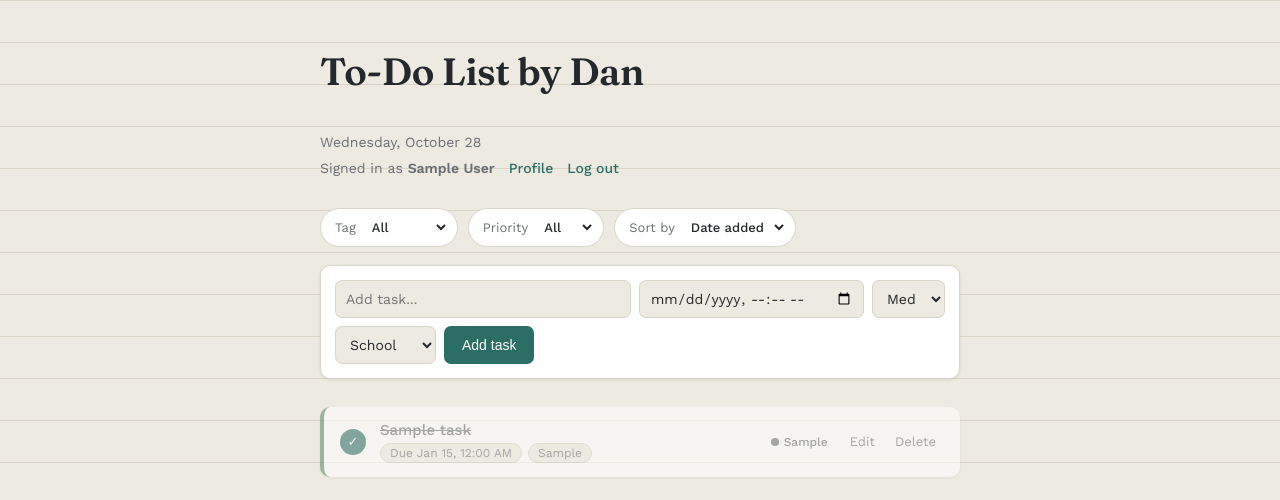
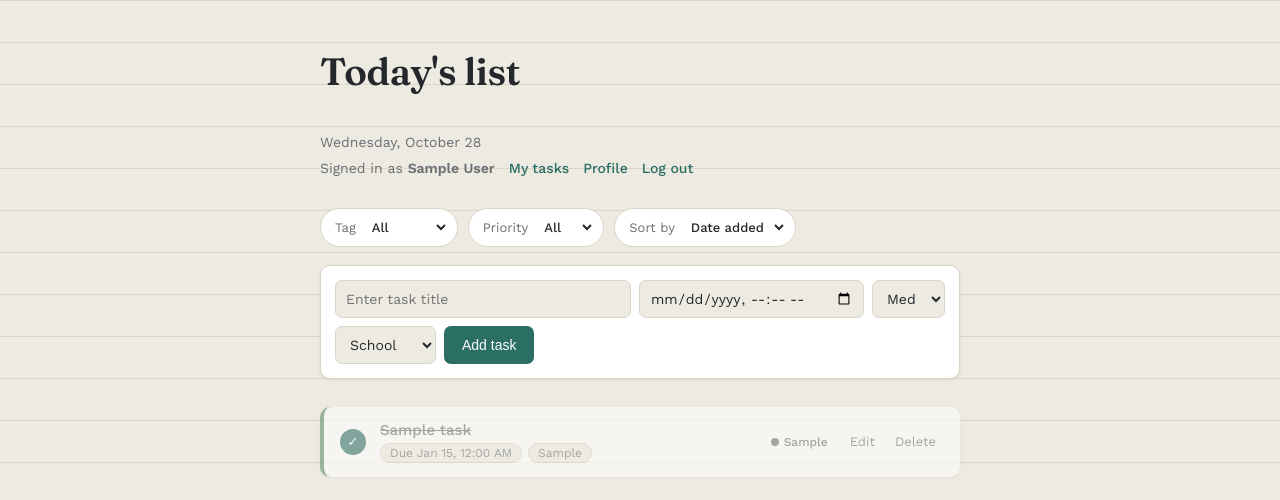
Before and after one commit to d4landan/cmsc128-Lab1_CRUD_Guevara, a Flask app: page / in a window 1280 px wide. Shown: the top 500 px of the page. Run offline with Flask 3, Linux system fonts and the light colour scheme; a user stored in the database is signed in; tables that the repository leaves empty hold one stand-in row (values such as "Sample post").

Commit message:
cmsc128-Indiv-Act3-finalX

```diff
--- a/todo-app/app.py
+++ b/todo-app/app.py
@@ -1,6 +1,6 @@
 from datetime import timedelta
 
-from flask import Flask, render_template, request, jsonify
+from flask import Flask, render_template, request, jsonify, redirect, url_for, flash
 from flask_login import LoginManager, current_user, login_required
 
 from config import Config
@@ -11,6 +11,7 @@ from auth import auth_bp
 app = Flask(__name__)
 app.config.from_object(Config)
 
+# The session cookie is signed with the SECRET_KEY
 app.permanent_session_lifetime = timedelta(days=7)
 
 init_db()
@@ -20,6 +21,16 @@ login_manager.login_view = "auth.login"
 login_manager.login_message = "Please log in to continue."
 login_manager.login_message_category = "error"
 login_manager.init_app(app)
+
+
+@login_manager.unauthorized_handler
+def unauthorized():
+    # Runs when @login_required fails
+    # API calls get a JSON 401, while page requests get redirected to the login page
+    if request.path.startswith("/api/"):
+        return jsonify({"error": "Not logged in."}), 401
+    flash(login_manager.login_message, login_manager.login_message_category)
+    return redirect(url_for("auth.login", next=request.path))
 
 
 @login_manager.user_loader
@@ -33,16 +44,24 @@ def load_user(user_id):
 app.register_blueprint(auth_bp)
 
 
-#  To-Do List (Activity 1)
+#  To-Do List
+
+def current_user_id():
+    return int(current_user.id)
+
+
+def not_found():
+    return jsonify({"error": "Not found."}), 404
+
 
 @app.route("/")
+@login_required
 def index():
-    if current_user.is_authenticated:
-        return render_template("index.html")
     return render_template("index.html")
 
 
 @app.route("/api/tasks", methods=["GET"])
+@login_required
 def get_tasks():
     sort_by = request.args.get("sort_by", "created_at")
     tag = request.args.get("tag")
@@ -52,8 +71,8 @@ def get_tasks():
     if sort_by not in allowed_sorts:
         sort_by = "created_at"
 
-    query = "SELECT * FROM tasks WHERE 1=1"
-    params = []
+    query = "SELECT * FROM tasks WHERE user_id = ?"
+    params = [current_user_id()]
     if tag:
         query += " AND tag = ?"
         params.append(tag)
@@ -69,12 +88,14 @@ def get_tasks():
 
 
 @app.route("/api/tasks", methods=["POST"])
+@login_required
 def create_task():
     data = request.get_json()
     conn = get_db()
+    # user_id is NOT read from the request: the new task is owned by whoever is logged in
     conn.execute(
-        "INSERT INTO tasks (title, due_date, priority, tag) VALUES (?, ?, ?, ?)",
-        (data["title"], data["due_date"], data["priority"], data["tag"]),
+        "INSERT INTO tasks (title, due_date, priority, tag, user_id) VALUES (?, ?, ?, ?, ?)",
+        (data["title"], data["due_date"], data["priority"], data["tag"], current_user_id()),
     )
     conn.commit()
     conn.close()
@@ -82,33 +103,52 @@ def create_task():
 
 
 @app.route("/api/tasks/<int:task_id>", methods=["PUT"])
+@login_required
 def update_task(task_id):
     data = request.get_json()
     conn = get_db()
-    conn.execute(
-        "UPDATE tasks SET title=?, due_date=?, priority=?, tag=? WHERE id=?",
-        (data["title"], data["due_date"], data["priority"], data["tag"], task_id),
+    # "AND user_id = ?" is the ownership check
+    cur = conn.execute(
+        "UPDATE tasks SET title=?, due_date=?, priority=?, tag=? WHERE id=? AND user_id=?",
+        (data["title"], data["due_date"], data["priority"], data["tag"], task_id, current_user_id()),
     )
     conn.commit()
+    changed = cur.rowcount
     conn.close()
+    if changed == 0:
+        return not_found()
     return jsonify({"status": "updated"})
 
 
 @app.route("/api/tasks/<int:task_id>/toggle", methods=["POST"])
+@login_required
 def toggle_task(task_id):
     conn = get_db()
-    conn.execute("UPDATE tasks SET done = NOT done WHERE id=?", (task_id,))
+    cur = conn.execute(
+        "UPDATE tasks SET done = NOT done WHERE id=? AND user_id=?",
+        (task_id, current_user_id()),
+    )
     conn.commit()
+    changed = cur.rowcount
     conn.close()
+    if changed == 0:
+        return not_found()
     return jsonify({"status": "toggled"})
 
 
 @app.route("/api/tasks/<int:task_id>", methods=["DELETE"])
+@login_required
 def delete_task(task_id):
     conn = get_db()
-    conn.execute("DELETE FROM tasks WHERE id=?", (task_id,))
+    cur = conn.execute(
+        "DELETE FROM tasks WHERE id=? AND user_id=?",
+        (task_id, current_user_id()),
+    )
     conn.commit()
+    changed = cur.rowcount
     conn.close()
+    if changed == 0:
+        return not_found()
     return jsonify({"status": "deleted"})
 
 
--- a/todo-app/database.py
+++ b/todo-app/database.py
@@ -23,6 +23,8 @@ def init_db():
             created_at    TIMESTAMP DEFAULT CURRENT_TIMESTAMP
         )
     """)
+
+    # Store one-time tokens for password reset links
     conn.execute("""
         CREATE TABLE IF NOT EXISTS password_resets (
             id          INTEGER PRIMARY KEY AUTOINCREMENT,
@@ -34,17 +36,49 @@ def init_db():
         )
     """)
 
-    conn.execute("""
-        CREATE TABLE IF NOT EXISTS tasks (
-            id          INTEGER PRIMARY KEY AUTOINCREMENT,
-            title       TEXT NOT NULL,
-            due_date    TEXT,
-            priority    TEXT DEFAULT 'Med',
-            tag         TEXT,
-            done        INTEGER DEFAULT 0,
-            created_at  TIMESTAMP DEFAULT CURRENT_TIMESTAMP
-        )
-    """)
+    _upgrade_tasks_table(conn)   # a database from Activity 2 has tasks with no owner
+    conn.execute(CREATE_TASKS)   # does nothing if the table already exists
+
+    conn.execute("CREATE INDEX IF NOT EXISTS idx_tasks_user ON tasks(user_id)")
 
     conn.commit()
     conn.close()
+
+
+# Every task belongs to one user
+# The `user_id` column is a foreign key to the `users` table, and is NOT NULL.
+CREATE_TASKS = """
+    CREATE TABLE IF NOT EXISTS tasks (
+        id          INTEGER PRIMARY KEY AUTOINCREMENT,
+        title       TEXT NOT NULL,
+        due_date    TEXT,
+        priority    TEXT DEFAULT 'Med',
+        tag         TEXT,
+        done        INTEGER DEFAULT 0,
+        created_at  TIMESTAMP DEFAULT CURRENT_TIMESTAMP,
+        user_id     INTEGER NOT NULL REFERENCES users(id) ON DELETE CASCADE
+    )
+"""
+
+
+def _upgrade_tasks_table(conn):
+    # If the tasks table exists but has no user_id column, we need to migrate it
+    # For the Activity 2 database with no ownership
+    columns = [row["name"] for row in conn.execute("PRAGMA table_info(tasks)")]
+    if not columns or "user_id" in columns:
+        return  # new database or already upgraded
+
+    conn.execute("ALTER TABLE tasks RENAME TO tasks_old")
+    conn.execute(CREATE_TASKS)
+
+    owner = conn.execute("SELECT MIN(id) AS id FROM users").fetchone()["id"]
+    if owner is None:
+        return
+    conn.execute(
+        """
+        INSERT INTO tasks (id, title, due_date, priority, tag, done, created_at, user_id)
+        SELECT id, title, due_date, priority, tag, done, created_at, ? FROM tasks_old
+        """,
+        (owner,),
+    )
+    conn.execute("DROP TABLE tasks_old")
--- a/todo-app/static/script.js
+++ b/todo-app/static/script.js
@@ -54,7 +54,14 @@ if (todayDateEl) {
   });
 }
 
-// Data
+// Data loading
+
+// task requests goes through here
+async function apiFetch(url, options) {
+  const res = await fetch(url, options);
+  if (res.status === 401) window.location.href = "/login";
+  return res;
+}
 
 function buildQuery() {
   const tag = document.getElementById("filterTag").value;
@@ -67,7 +74,8 @@ function buildQuery() {
 }
 
 async function loadTasks() {
-  const res = await fetch(`/api/tasks?${buildQuery()}`);
+  const res = await apiFetch(`/api/tasks?${buildQuery()}`);
+  if (!res.ok) return;
   currentTasks = await res.json();
   renderTasks(currentTasks);
 }
@@ -101,7 +109,7 @@ function renderTasks(tasks) {
   });
 }
 
-// Add/edit
+// Add / edit
 
 taskForm.addEventListener("submit", async (e) => {
   e.preventDefault();
@@ -114,22 +122,24 @@ taskForm.addEventListener("submit", async (e) => {
 
   const isEditing = Boolean(taskForm.dataset.editingId);
 
-  if (isEditing) {
-    await fetch(`/api/tasks/${taskForm.dataset.editingId}`, {
+  const res = isEditing
+    ? await apiFetch(`/api/tasks/${taskForm.dataset.editingId}`, {
         method: "PUT",
         headers: { "Content-Type": "application/json" },
         body: JSON.stringify(payload)
-    });
-    exitEditMode();
-    showToast("Task updated");
-  } else {
-    await fetch("/api/tasks", {
+      })
+    : await apiFetch("/api/tasks", {
         method: "POST",
         headers: { "Content-Type": "application/json" },
         body: JSON.stringify(payload)
       });
-    showToast("Task added");
+
+  if (!res.ok) {
+    showToast("Couldn't save the task. Please try again.", { danger: true });
+    return;
   }
+  if (isEditing) exitEditMode();
+  showToast(isEditing ? "Task updated" : "Task added");
 
   taskForm.reset();
   document.getElementById("priority").value = "Med";
@@ -160,7 +170,7 @@ cancelEditBtn.addEventListener("click", () => {
   exitEditMode();
 });
 
-// Toggle/delete
+// Toggle / delete
 
 taskList.addEventListener("click", (e) => {
   const btn = e.target.closest("button[data-action]");
@@ -175,7 +185,7 @@ taskList.addEventListener("click", (e) => {
 });
 
 async function toggleTask(id) {
-  await fetch(`/api/tasks/${id}/toggle`, { method: "POST" });
+  await apiFetch(`/api/tasks/${id}/toggle`, { method: "POST" });
   loadTasks();
 }
 
@@ -198,12 +208,13 @@ document.getElementById("confirmDeleteBtn").onclick = () => {
 
   showToast("Task deleted", { undo: true, danger: true });
 
+  // 8 seconds undo
   undoTimer = setTimeout(async () => {
-    await fetch(`/api/tasks/${lastDeletedTask}`, { method: "DELETE" });
+    await apiFetch(`/api/tasks/${lastDeletedTask}`, { method: "DELETE" });
     hiddenTaskIds.delete(lastDeletedTask);
     hideToast();
     loadTasks();
-  }, 15000);
+  }, 8000);
 };
 
 toastUndoBtn.onclick = () => {
--- a/todo-app/templates/base.html
+++ b/todo-app/templates/base.html
@@ -17,6 +17,7 @@
       <nav class="auth-nav">
         {% if current_user.is_authenticated %}
           <span class="auth-status">Signed in as <strong>{{ current_user.display_name }}</strong></span>
+          <a href="{{ url_for('index') }}">My tasks</a>
           <a href="{{ url_for('auth.profile') }}">Profile</a>
           <form action="{{ url_for('auth.logout') }}" method="POST" class="inline-form">
             <button type="submit" class="link-btn">Log out</button>
--- a/todo-app/templates/index.html
+++ b/todo-app/templates/index.html
@@ -13,7 +13,7 @@
   <div class="page">
 
     <header class="page-header">
-      <h1>To-Do List by Dan</h1>
+      <h1>Today's list</h1>
       <svg class="brand-underline" viewBox="0 0 220 12" preserveAspectRatio="none" aria-hidden="true">
         <path d="M2 8 C 40 2, 80 10, 120 5 S 190 3, 218 7" fill="none" stroke-width="3" stroke-linecap="round"/>
       </svg>
@@ -21,6 +21,7 @@
       <nav class="auth-nav">
         {% if current_user.is_authenticated %}
           <span class="auth-status">Signed in as <strong>{{ current_user.display_name }}</strong></span>
+          <a href="{{ url_for('index') }}">My tasks</a>
           <a href="{{ url_for('auth.profile') }}">Profile</a>
           <form action="{{ url_for('auth.logout') }}" method="POST" class="inline-form">
             <button type="submit" class="link-btn">Log out</button>
@@ -73,7 +74,7 @@
     </section>
 
     <form id="taskForm" class="task-form">
-      <input type="text" id="title" placeholder="Add task..." required>
+      <input type="text" id="title" placeholder="Enter task title" required>
       <input type="datetime-local" id="dueDate" required>
       <select id="priority">
         <option value="Low">Low</option>
@@ -90,7 +91,7 @@
     </form>
 
     <ul id="taskList" class="task-list"></ul>
-    <p id="emptyState" class="empty-state hidden">Nothing here yet. Add your first task above.</p>
+    <p id="emptyState" class="empty-state hidden">Add your first task above.</p>
   </div>
 
   <div id="confirmModal" class="modal hidden">
```
Also changed, not shown: todo-app/auth.py (+20 -8 lines). Lines whose indentation alone changed are shown as unchanged.
